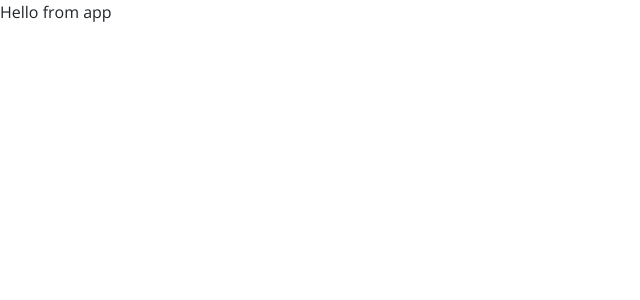
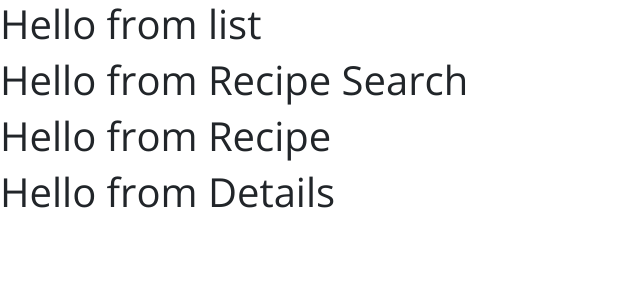
Before and after one commit to umairx97/food-react-app, a React (Create React App) app: page / in a window 1280 px wide. Shown: the top 300 px of the page, without its empty margins (0-640 px from the left). Built offline with nearby package versions, Linux system fonts and the light colour scheme.

Commit message:
Initial Structure

```diff
--- a/src/App.js
+++ b/src/App.js
@@ -1,8 +1,19 @@
 import React, { Component } from "react";
 import "./App.css";
 
+// Components
+import { recipes } from "./tempList";
+import RecipeList from "./components/RecipeList";
+import Recipe from "./components/Recipe";
+import RecipeDetails from "./components/RecipeDetails";
+
 export default class App extends Component {
   render() {
-    return <React.Fragment>Hello from app</React.Fragment>;
+    return (
+      <React.Fragment>
+        <RecipeList />
+        <RecipeDetails />
+      </React.Fragment>
+    );
   }
 }
--- a/src/components/Recipe.js
+++ b/src/components/Recipe.js
@@ -2,6 +2,10 @@ import React, { Component } from "react";
 
 export default class Recipe extends Component {
   render() {
-    return <React.Fragment>Hello from Recipe</React.Fragment>;
+    return (
+      <React.Fragment>
+        <h1>Hello from Recipe</h1>
+      </React.Fragment>
+    );
   }
 }
--- a/src/components/RecipeDetails.js
+++ b/src/components/RecipeDetails.js
@@ -1,7 +1,12 @@
 import React, { Component } from "react";
+import {recipe} from '../tempDetails';
 
 export default class RecipeDetails extends Component {
   render() {
-    return <React.Fragment>Hello from Details</React.Fragment>;
+    return (
+      <React.Fragment>
+        <h1>Hello from Details</h1>
+      </React.Fragment>
+    );
   }
 }
--- a/src/components/RecipeList.js
+++ b/src/components/RecipeList.js
@@ -1,7 +1,16 @@
 import React, { Component } from "react";
+import Recipe from './Recipe';
+import RecipeSearch from './RecipeSearch';
+
 
 export default class RecipeList extends Component {
   render() {
-    return <React.Fragment>Hello from list</React.Fragment>;
+    return (
+      <React.Fragment>
+        <h1>Hello from list</h1>
+        <RecipeSearch></RecipeSearch>
+        <Recipe></Recipe>
+      </React.Fragment>
+    );
   }
 }
--- a/src/components/RecipeSearch.js
+++ b/src/components/RecipeSearch.js
@@ -2,6 +2,10 @@ import React, { Component } from "react";
 
 export default class RecipeSearch extends Component {
   render() {
-    return <React.Fragment>Hello from Search</React.Fragment>;
+    return (
+      <React.Fragment>
+        <h1>Hello from Recipe Search</h1>
+      </React.Fragment>
+    );
   }
 }
```
